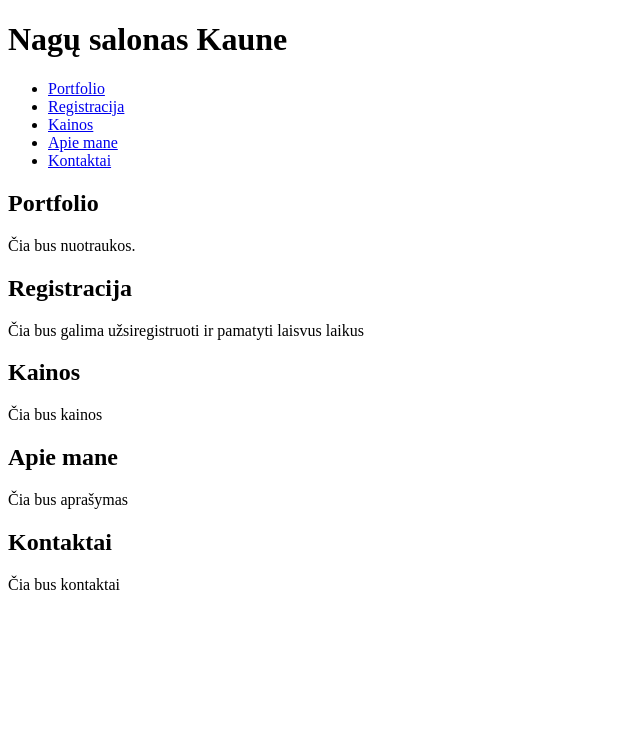
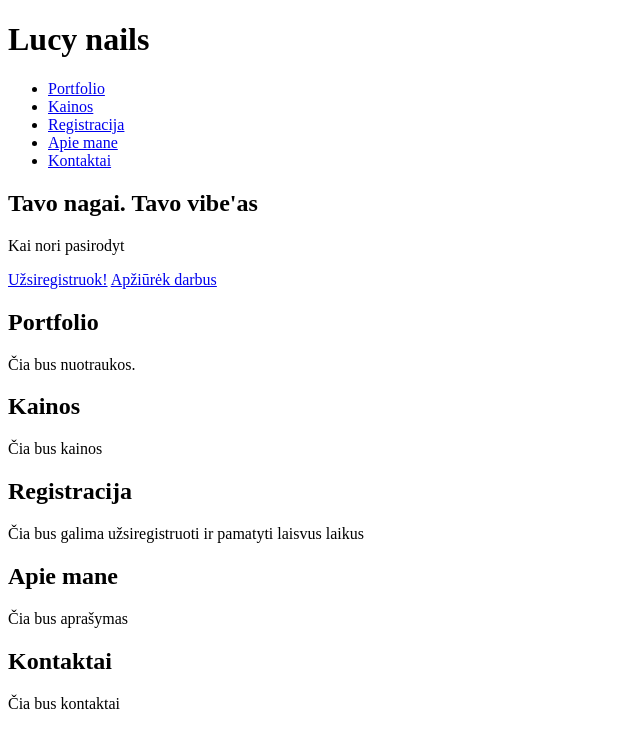
Before and after one commit to Mindr4/Nail_Salon_Website, a plain HTML site: page index.html in a window 1280 px wide. Shown: the whole page, without its empty margins (0-640 px from the left). Drawn offline with Linux system fonts and the light colour scheme.

Commit message:
Added hero section

```diff
--- a/index.html
+++ b/index.html
@@ -4,34 +4,40 @@
 <head>
     <meta charset="UTF-8">
     <meta name="viewport" content="width=device-width, initial-scale=1.0">
-    <title>Nagų salonas Kaunas</title>
+    <title>Lucy nails - nagų salonas Kaune</title>
 </head>
 
 <body>
     <header>
-        <h1>Nagų salonas Kaune</h1>
+        <h1>Lucy nails</h1>
         <nav>
             <ul>
                 <li><a href="#portfolio">Portfolio</a> </li>
+                <li><a href="#kainos">Kainos</a> </li>
                 <li><a href="#registracija">Registracija</a> </li>
-                <li><a href="#kainos">Kainos</a> </li>
                 <li><a href="#apie-mane">Apie mane</a> </li>
                 <li><a href="#kontaktai">Kontaktai</a> </li>
             </ul>
         </nav>
     </header>
     <main>
+        <section id="hero">
+            <h2>Tavo nagai. Tavo vibe'as</h2>
+            <p>Kai nori pasirodyt</p>
+            <a href="#registracija">Užsiregistruok!</a>
+            <a href="#portfolio">Apžiūrėk darbus</a>
+        </section>
         <section id="portfolio">
             <h2>Portfolio</h2>
             <p>Čia bus nuotraukos.</p>
         </section>
+        <section id="kainos">
+            <h2>Kainos</h2>
+            <p>Čia bus kainos</p>
+        </section>
         <section id="registracija">
             <h2>Registracija</h2>
             <p>Čia bus galima užsiregistruoti ir pamatyti laisvus laikus</p>
-        </section>
-        <section id="kainos">
-            <h2>Kainos</h2>
-            <p>Čia bus kainos</p>
         </section>
         <section id="apie-mane">
             <h2>Apie mane</h2>
@@ -39,8 +45,8 @@
         </section>
     </main>
     <footer id="kontaktai">
-            <h2>Kontaktai</h2>
-            <p>Čia bus kontaktai</p>
+        <h2>Kontaktai</h2>
+        <p>Čia bus kontaktai</p>
     </footer>
 </body>
 
```
